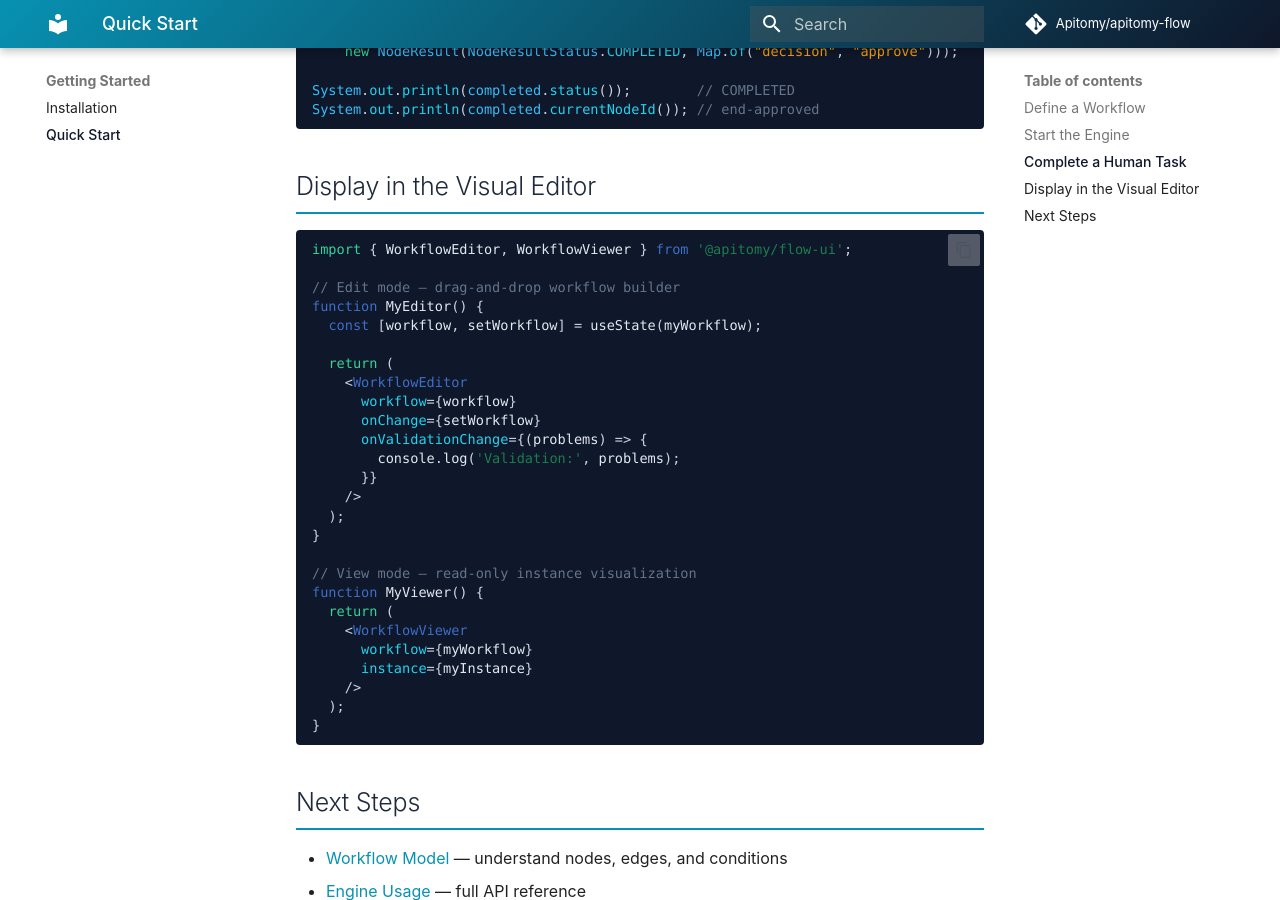
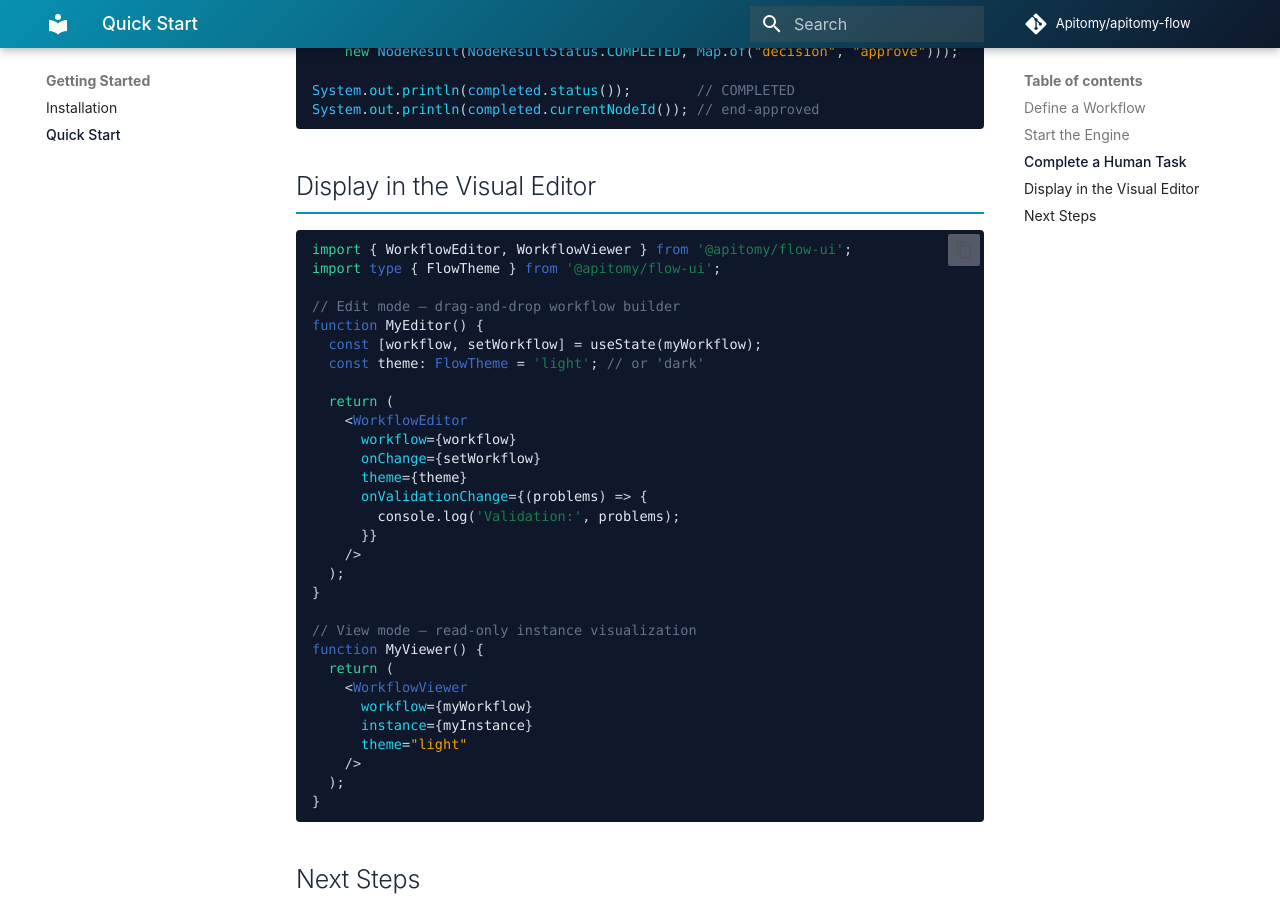
Before and after one commit to Apitomy/apitomy-flow, an MkDocs documentation site: the page built from docs/getting-started/quick-start.md, in a window 1280 px wide and 900 px high, scrolled down 1569 px. Built offline with MkDocs 1.6.1 and Material for MkDocs 9.7.7, drawn with Linux system fonts in a browser that asks for light colours; comment, search, counter and statistics services are not loaded.

Commit message:
docs: add theme prop and validationProblems to component API docs
Update visual-editor, workflow-viewer, and quick-start pages to
document the new theme prop (FlowTheme) and the validationProblems
prop on WorkflowEditor.

````diff
--- a/docs/getting-started/quick-start.md
+++ b/docs/getting-started/quick-start.md
@@ -70,15 +70,18 @@ System.out.println(completed.currentNodeId()); // end-approved
 
 ```tsx
 import { WorkflowEditor, WorkflowViewer } from '@apitomy/flow-ui';
+import type { FlowTheme } from '@apitomy/flow-ui';
 
 // Edit mode — drag-and-drop workflow builder
 function MyEditor() {
   const [workflow, setWorkflow] = useState(myWorkflow);
+  const theme: FlowTheme = 'light'; // or 'dark'
 
   return (
     <WorkflowEditor
       workflow={workflow}
       onChange={setWorkflow}
+      theme={theme}
       onValidationChange={(problems) => {
         console.log('Validation:', problems);
       }}
@@ -92,6 +95,7 @@ function MyViewer() {
     <WorkflowViewer
       workflow={myWorkflow}
       instance={myInstance}
+      theme="light"
     />
   );
 }
````
Also changed, not shown: docs/user-guide/visual-editor.md (+3 -0 lines), docs/user-guide/workflow-viewer.md (+2 -0 lines).
